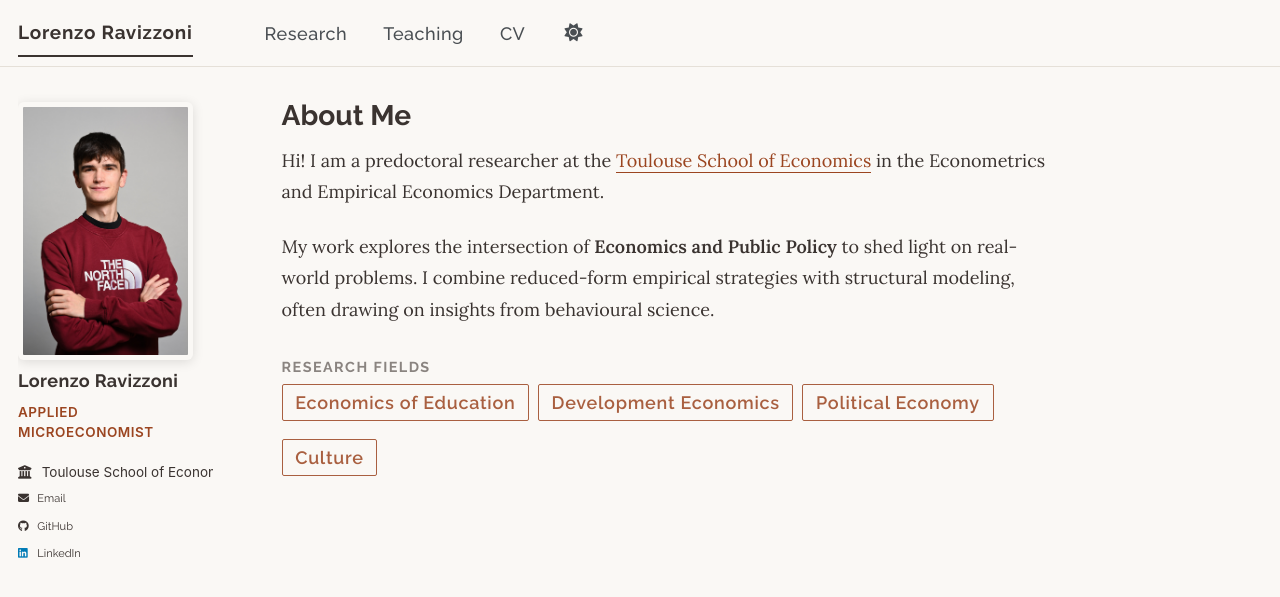
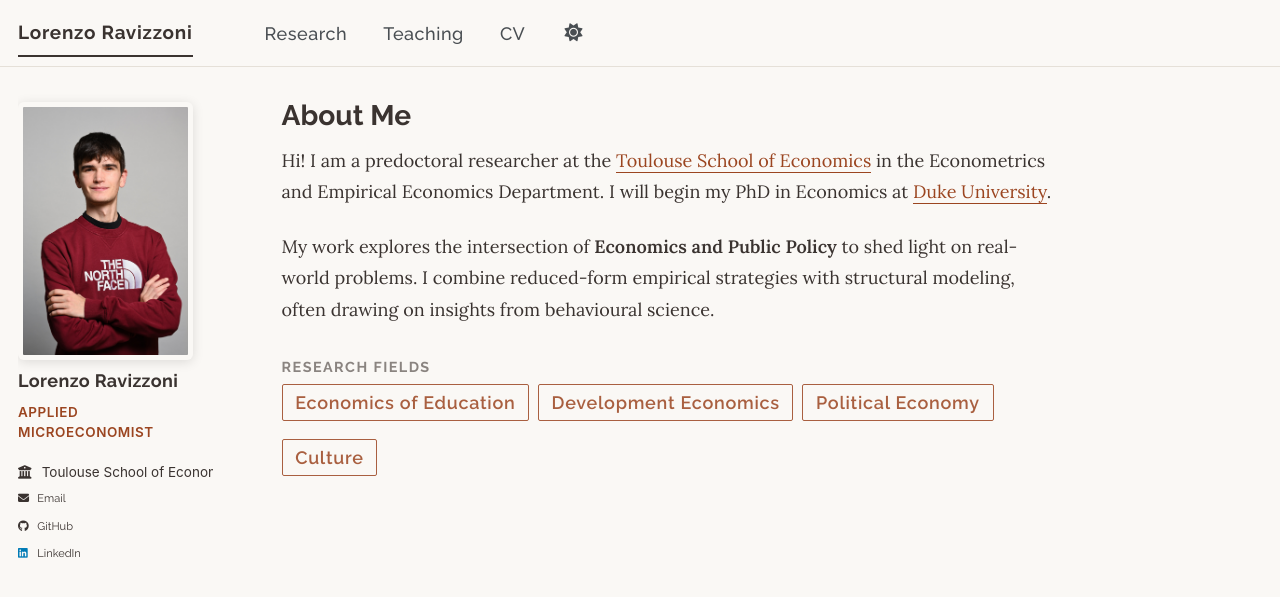
Before and after one commit to lravizzoni/lravizzoni.github.io, a Jekyll site: the page built from _pages/about.md, in a window 1280 px wide. Shown: the top 597 px of the page. Built offline with Jekyll 4.4.1, drawn with Linux system fonts in a browser that asks for light colours; a script bundle is joined from its source files by our own code; library files that are not in the unit come from our copies.

Commit message:
Update about.md

```diff
--- a/_pages/about.md
+++ b/_pages/about.md
@@ -7,7 +7,7 @@ redirect_from:
   - /about.html
 ---
 
-Hi! I am a predoctoral researcher at the [Toulouse School of Economics](https://www.tse-fr.eu) in the Econometrics and Empirical Economics Department.
+Hi! I am a predoctoral researcher at the [Toulouse School of Economics](https://www.tse-fr.eu) in the Econometrics and Empirical Economics Department. I will begin my PhD in Economics at [Duke University](https://econ.duke.edu/).
 
 My work explores the intersection of **Economics and Public Policy** to shed light on real-world problems. I combine reduced-form empirical strategies with structural modeling, often drawing on insights from behavioural science.
 
```
